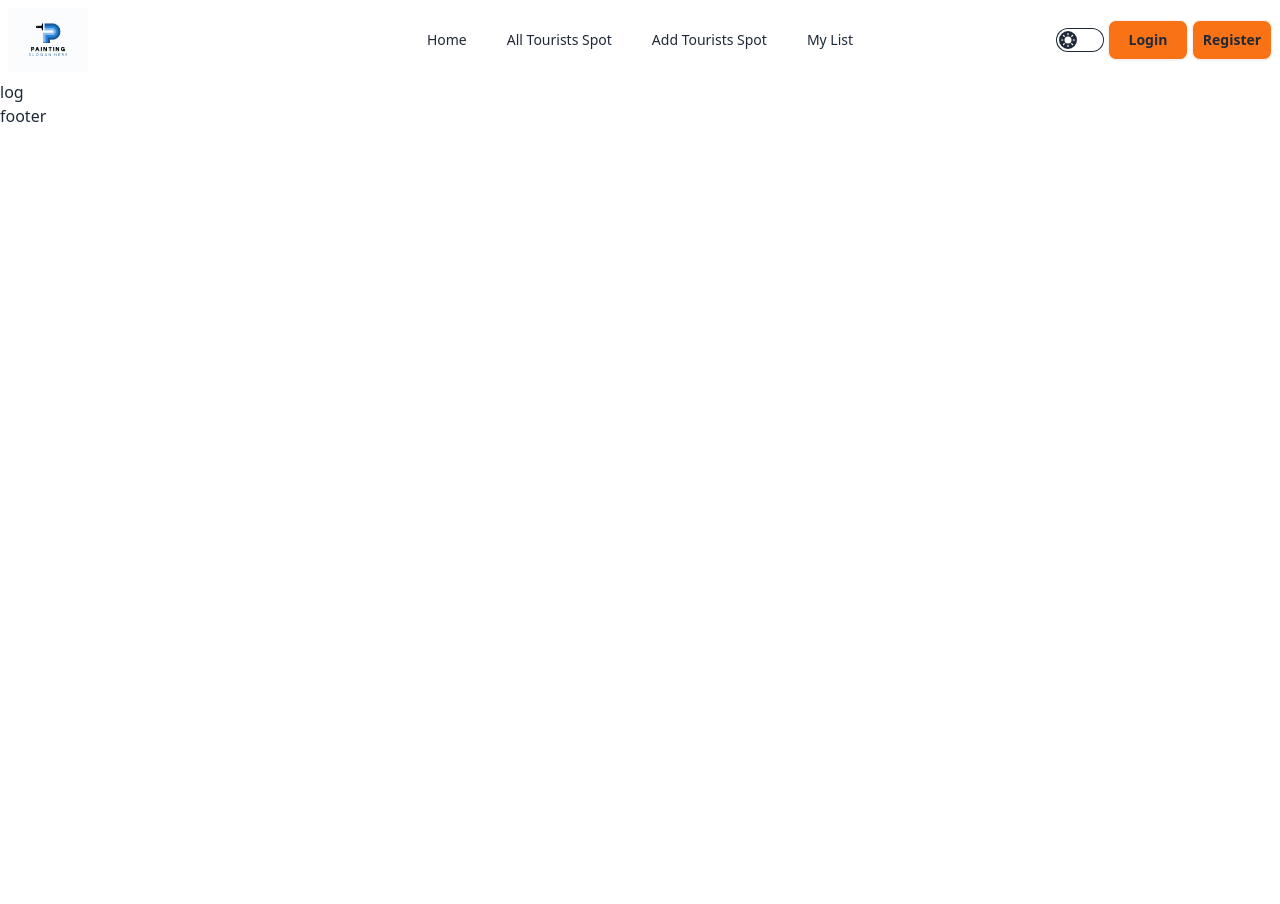
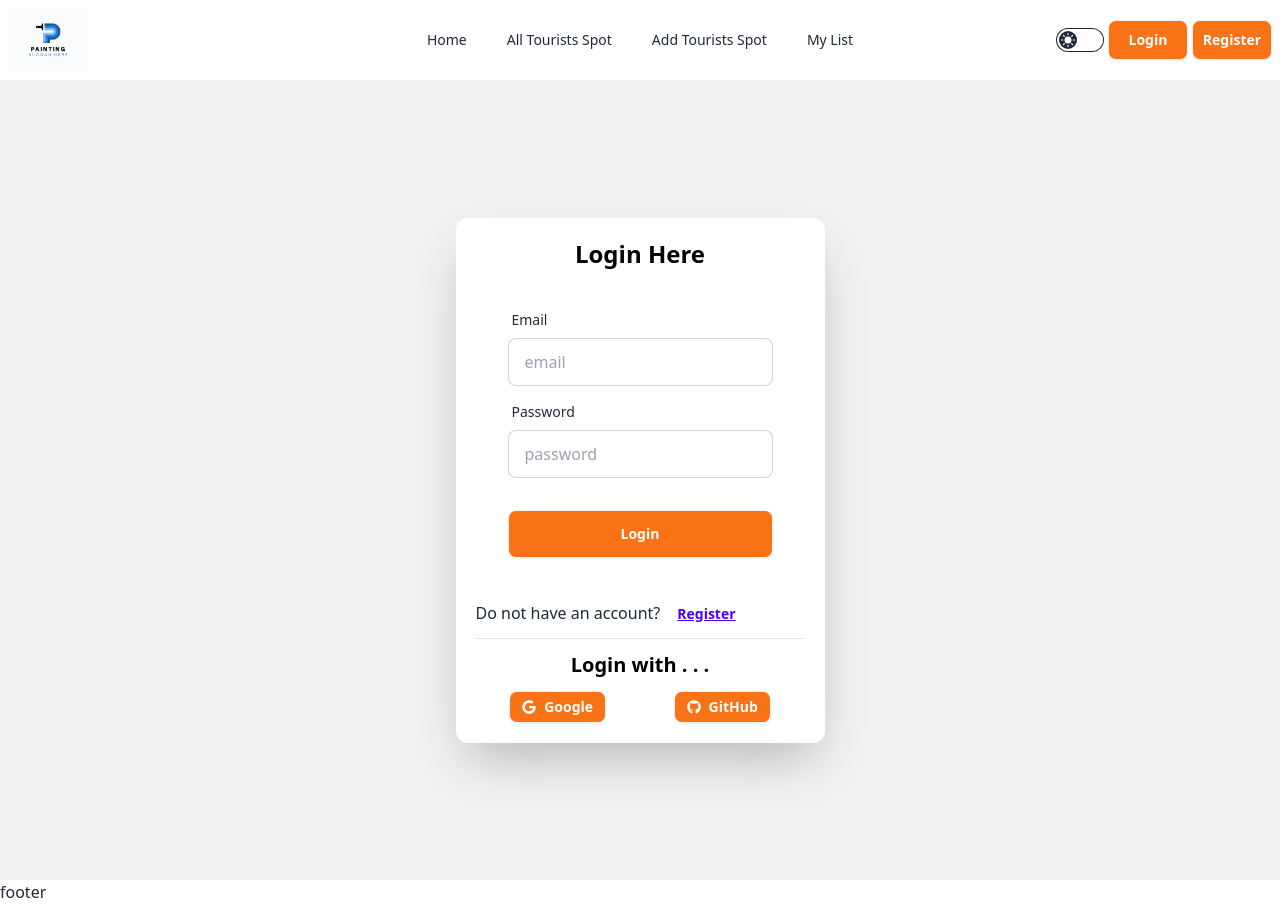
Before and after one commit to KhEliash/Painting-Drawing-Client, a React (Vite) app: page /login in a window 1280 px wide. Before the commit the page ends 800 px from the top, so only its background shows below. Built offline with nearby package versions, Linux system fonts and the light colour scheme.

Commit message:
Login page design

```diff
--- a/index.html
+++ b/index.html
@@ -1,8 +1,8 @@
-<!doctype html>
-<html lang="en" >
+<!DOCTYPE html>
+<html lang="en">
   <head>
     <meta charset="UTF-8" />
-    <link rel="icon" type="image/svg+xml" href="/vite.svg" />
+    <link rel="icon" type="image/svg+xml" href="/logodesign.png" />
     <meta name="viewport" content="width=device-width, initial-scale=1.0" />
     <title>Vite + React</title>
   </head>
--- a/package.json
+++ b/package.json
@@ -10,10 +10,13 @@
     "preview": "vite preview"
   },
   "dependencies": {
+    "firebase": "^10.11.1",
     "localforage": "^1.10.0",
     "match-sorter": "^6.3.4",
     "react": "^18.2.0",
     "react-dom": "^18.2.0",
+    "react-helmet": "^6.1.0",
+    "react-icons": "^5.1.0",
     "react-router-dom": "^6.23.0",
     "sort-by": "^1.2.0"
   },
--- a/src/Components/LogIn.jsx
+++ b/src/Components/LogIn.jsx
@@ -1,11 +1,87 @@
-
+import { Helmet } from "react-helmet";
+import { FaGithub, FaGoogle } from "react-icons/fa";
+import { Link } from "react-router-dom";
 
 const LogIn = () => {
-    return (
+  const google = () => {};
+  const github = () => {};
+  const handleLogin = () => {};
+  return (
+    <div className="hero min-h-screen bg-base-200">
+      <Helmet>
+        <title>Login - PaintingDrawing</title>
+      </Helmet>
+      <div className="p-5 rounded-xl shadow-2xl bg-base-100">
+        <h1 className="font-bold text-2xl text-center text-black">
+          Login Here
+        </h1>
+        <form className="lg:card-body" onSubmit={handleLogin}>
+          <div className="form-control">
+            <label className="label">
+              <span className="label-text">Email</span>
+            </label>
+            <input
+              type="email"
+              name="email"
+              placeholder="email"
+              className="input input-bordered"
+              required
+            />
+          </div>
+          <div className="form-control">
+            <label className="label">
+              <span className="label-text">Password</span>
+            </label>
+            <input
+              type="password"
+              name="password"
+              placeholder="password"
+              className="input input-bordered"
+              required
+            />
+          </div>
+          <div className="form-control mt-6">
+            <button className="btn bg-orange-500 text-white hover:text-black">
+              Login
+            </button>
+          </div>
+        </form>
+        <p>
+          Do not have an account?
+          <Link to={"/register"} className="btn btn-link font-bold ">
+            Register
+          </Link>
+        </p>
+        <hr className="mb-3" />
         <div>
-            log
+          <h1 className="text-xl text-center font-bold text-black">
+            Login with . . .
+          </h1>
+
+          <div className="flex justify-around mt-3">
+            <button
+              onClick={google}
+              className="btn btn-sm bg-orange-500  text-white hover:text-black"
+            >
+              <span>
+                <FaGoogle />
+              </span>
+              Google
+            </button>
+            <button
+              onClick={github}
+              className="btn btn-sm bg-orange-500 text-white hover:text-black"
+            >
+              <span>
+                <FaGithub />
+              </span>
+              GitHub
+            </button>
+          </div>
         </div>
-    );
+      </div>
+    </div>
+  );
 };
 
 export default LogIn;
--- a/src/Components/Navbar.jsx
+++ b/src/Components/Navbar.jsx
@@ -144,12 +144,12 @@ const Navbar = () => {
         </div>
 
         <Link to={'/login'}>
-          <a className="btn btn-sm lg:min-h-0 lg:h-10 lg:w-20  bg-orange-500">
+          <a className="btn btn-sm lg:min-h-0 lg:h-10 lg:w-20 text-white bg-orange-500">
             Login
           </a>
         </Link>
         <Link to={'/register'}>
-          <a className="btn btn-sm lg:min-h-0 lg:h-10 lg:w-20  bg-orange-500">
+          <a className="btn btn-sm lg:min-h-0 lg:h-10 lg:w-20 text-white bg-orange-500">
             Register
           </a>
         </Link>
--- /dev/null
+++ b/src/firebase.config.js
@@ -0,0 +1,18 @@
+// Import the functions you need from the SDKs you need
+import { initializeApp } from "firebase/app";
+// TODO: Add SDKs for Firebase products that you want to use
+// https://firebase.google.com/docs/web/setup#available-libraries
+
+// Your web app's Firebase configuration
+const firebaseConfig = {
+  apiKey: "AIzaSyAL-refadlcncUIeJ-z8XcA0YMlUwDI540",
+  authDomain: "paintingdrawing-dd451.firebaseapp.com",
+  projectId: "paintingdrawing-dd451",
+  storageBucket: "paintingdrawing-dd451.appspot.com",
+  messagingSenderId: "207036966688",
+  appId: "1:207036966688:web:1f97ffd7c9c71a2d431945"
+};
+
+// Initialize Firebase
+const app = initializeApp(firebaseConfig);
+export default app;
```
Also changed, not shown: src/main.jsx (+15 -15 lines), 1 other file (tests, documents, lock files or other folders).
